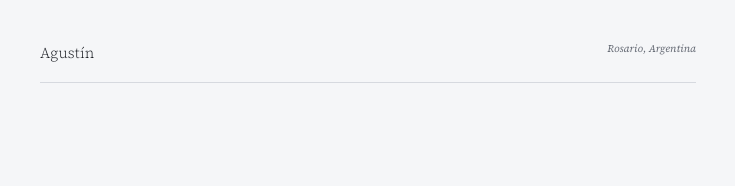
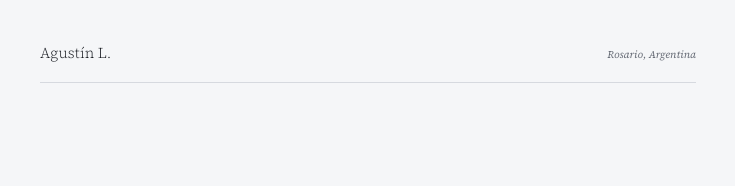
Before and after one commit to agustinlzn/agustinlzn.com, a plain HTML site: page index.html in a window 1280 px wide. Shown: the top 186 px of the page, 272-1007 px from the left. Drawn offline with Linux system fonts and the light colour scheme; a script that the page names is missing.

Commit message:
Add the L. to the byline, align the header baselines and document the design
DESIGN.md is a repository-only reference for agents, kept off the live site.

Co-Authored-By: Claude Sonnet 5.5 <noreply@anthropic.com>

```diff
--- a/index.html
+++ b/index.html
@@ -35,7 +35,7 @@
 <body>
   <div class="page">
     <header class="masthead">
-      <p class="byline"><a href="/">Agustín</a></p>
+      <p class="byline"><a href="/">Agustín L.</a></p>
       <address>Rosario, Argentina</address>
     </header>
 
--- a/styles.css
+++ b/styles.css
@@ -143,6 +143,7 @@ a:hover { color: var(--accent); text-decoration-color: var(--accent); }
 .masthead {
   display: flex;
   justify-content: space-between;
+  align-items: baseline; /* the two sides differ in size: they share a baseline, not a top edge */
   gap: 1rem;
   font-size: var(--text-sm);
   color: var(--muted);
```
Also changed, not shown: 2 other files.
